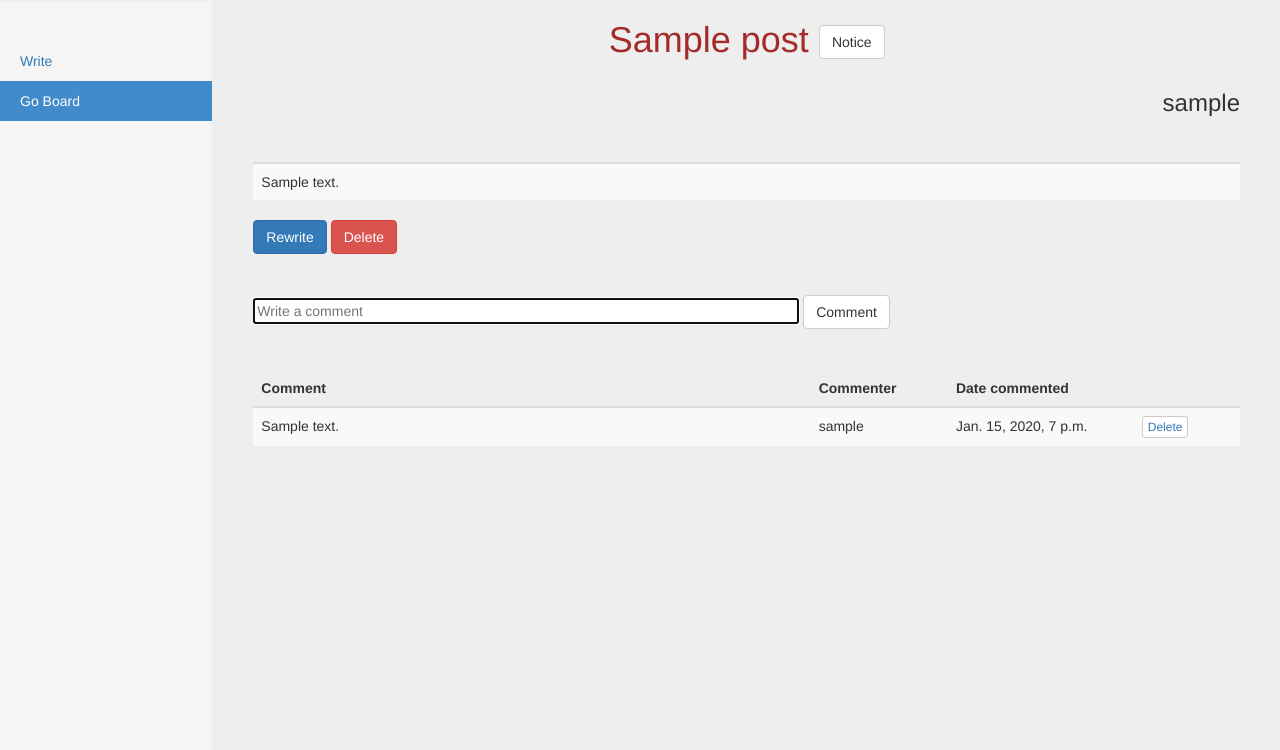
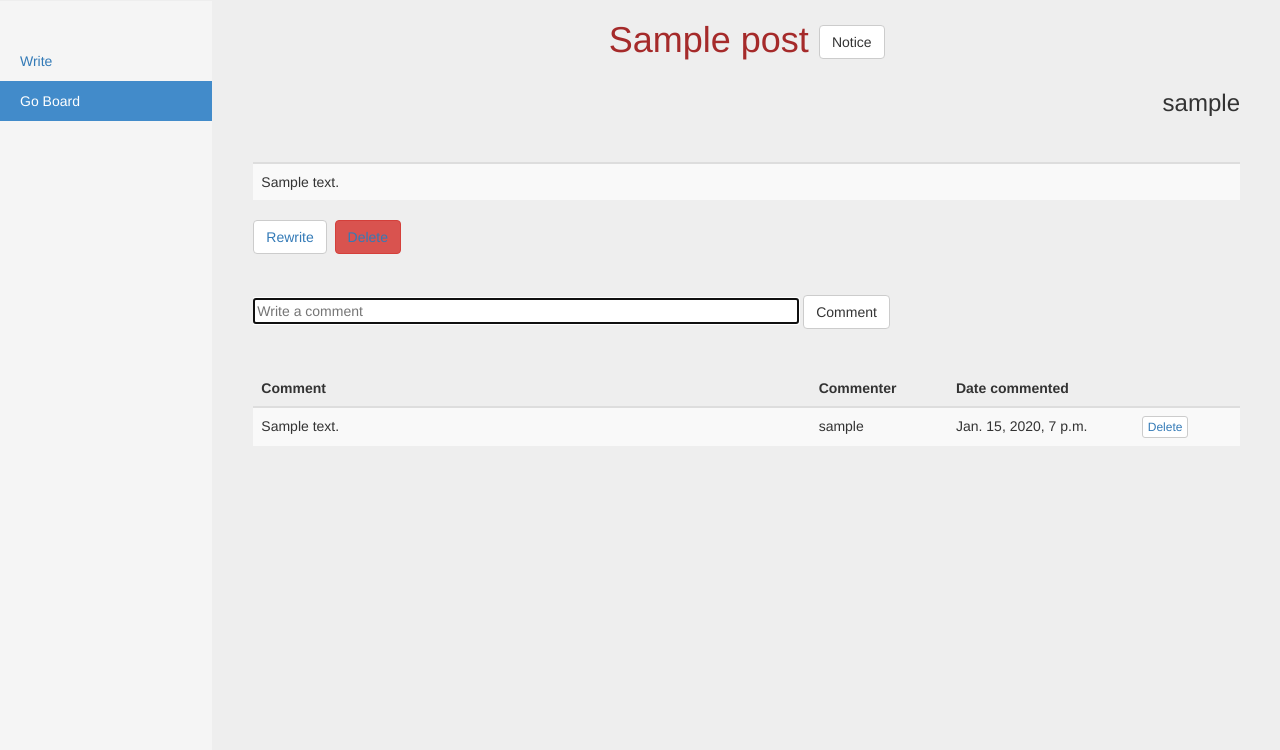
Before and after one commit to wikibootup/home, a Django app: page /boards/1/post/1/ in a window 1280 px wide. Shown: the part 50-800 px from the top of the page. Run offline with Django 3.2, Linux system fonts and the light colour scheme; a user stored in the database is signed in; tables that the repository leaves empty hold one stand-in row (values such as "Sample post"); some libraries are stand-ins or nearby versions.

Commit message:
boards/templates/boards/postpage.html : rewrite, delete button added

```diff
--- a/seeseehome/boards/templates/boards/postpage.html
+++ b/seeseehome/boards/templates/boards/postpage.html
@@ -21,7 +21,6 @@
          </h1>
          <h3 class="page-header" align="right">{{ post.writer.username }}</h3>
 
-
           <div class="table-responsive">
             <table class="table table-striped">
               <thead>
@@ -41,11 +40,10 @@
                </tbody>
              </table>
 
-
     {% if post.writer == user %}
       <p>
-        <a href="{% url 'boards:rewrite' board.id post.id %}"><button type="button" class="btn btn-primary">Rewrite</button></a>
-        <a href=""><button type="button" class="btn btn-danger">Delete</button></a>
+        <button type="button" class="btn btn-default"><a href="{% url 'boards:rewrite' board.id post.id %}">Rewrite</a></button>&nbsp;
+        <button type="button" class="btn btn-danger"><a href="{% url 'boards:deletepost' board.id post.id %}">Delete</a></button>
       </p>
     {% endif %}
 
```
